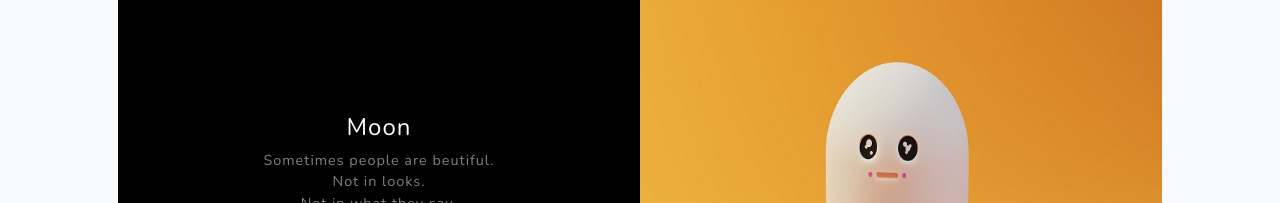
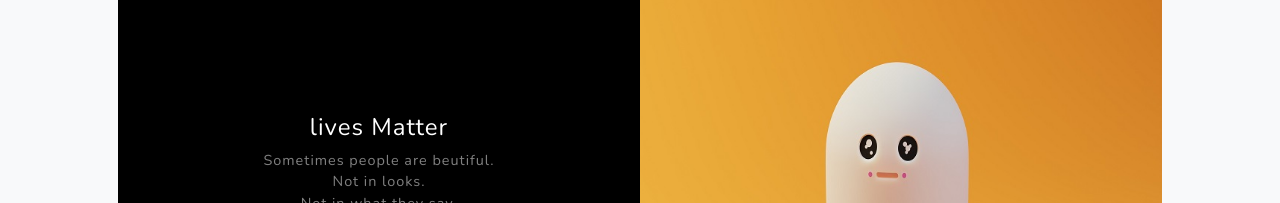
Before and after one commit to SAHILDWIVEDI25/static-page, a plain HTML site: page index.html in a window 1280 px wide. Shown: the part 6585-6788 px from the top of the page. Drawn offline with nearby package versions, Linux system fonts and the light colour scheme.

Commit message:
Update index.html

```diff
--- a/index.html
+++ b/index.html
@@ -297,7 +297,7 @@
                     <div class="bg-black text-center h-100 project">
                         <div class="d-flex h-100">
                             <div class="project-text w-100 my-auto text-center text-lg-right">
-                                <h4 class="text-white">Moon</h4>
+                                <h4 class="text-white">lives Matter</h4>
                                 <p class="mb-0 text-white-50">Sometimes people are beutiful. <br>
                                     Not in looks. <br>
                                     Not in what  they say. <br>
```
